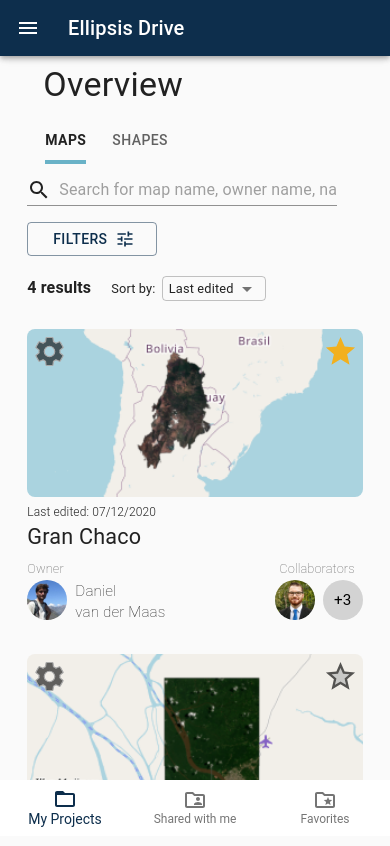
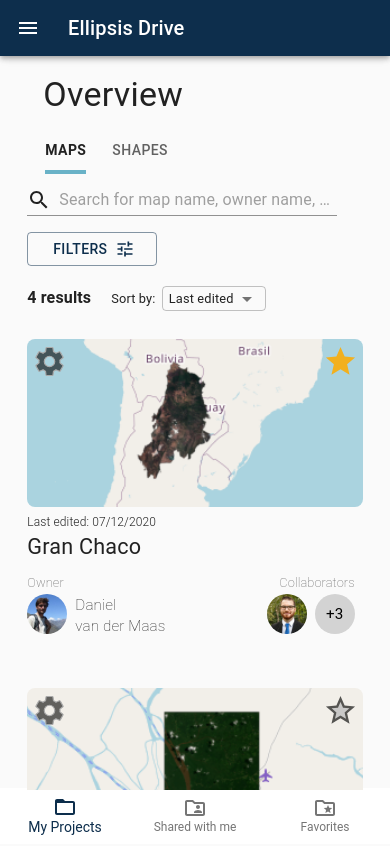
Before and after one commit to pouannes/ellispsis-drive-challenge, a React (Create React App) app: page /overview in a window 390 px wide. Built offline with nearby package versions, Linux system fonts and the light colour scheme.

Commit message:
UI bug fixes and firebase deployment

```diff
--- a/src/components/CardCollaboratorContainer/CardCollaboratorContainer.jsx
+++ b/src/components/CardCollaboratorContainer/CardCollaboratorContainer.jsx
@@ -18,11 +18,18 @@ const useStyles = makeStyles((theme) => ({
     color: "rgb(96,96,96)",
     fontSize: "0.8rem",
     alignSelf: "flex-end",
-    marginRight: "8px",
+    [theme.breakpoints.down("xs")]: {
+      // flexDirection: "column",
+      paddingRight: "8px",
+    },
   },
   collaboratorPhotosContainer: {
     display: "flex",
     justifyContent: "flex-end",
+    [theme.breakpoints.down("xs")]: {
+      // flexDirection: "column",
+      paddingRight: "8px",
+    },
   },
   avatarPhoto: {
     width: "40px",
--- a/src/components/ListObjectCard/ListObjectCard.jsx
+++ b/src/components/ListObjectCard/ListObjectCard.jsx
@@ -11,6 +11,7 @@ import ListTitleSection from "./ListTitleSection";
 const useStyles = makeStyles((theme) => ({
   card: {
     display: "flex",
+    justifyContent: "space-between",
     padding: "12px 12px 12px 0px",
     margin: "6px 6px 6px 0px",
     boxShadow: "0px 0px 0px white",
@@ -20,9 +21,10 @@ const useStyles = makeStyles((theme) => ({
     padding: 0,
     paddingBottom: "4px !important",
     marginLeft: "16px",
-    width: "calc(100% - 324px)",
     display: "flex",
+    flexGrow: "1",
     flexDirection: "column",
+    flexShrink: 1,
   },
   contentTitleContainer: {
     width: "100%",
--- a/src/components/ListObjectCard/ListTitleSection.jsx
+++ b/src/components/ListObjectCard/ListTitleSection.jsx
@@ -3,6 +3,8 @@ import React, { memo } from "react";
 import { Typography, IconButton, makeStyles } from "@material-ui/core";
 import { Settings } from "@material-ui/icons";
 import PropTypes from "prop-types";
+
+const CUSTOM_BREAKPOINT_DELTA = "170";
 
 const useStyles = makeStyles((theme) => ({
   titleContainer: {
@@ -10,6 +12,11 @@ const useStyles = makeStyles((theme) => ({
     flex: "1 1 0%",
     position: "relative",
     marginTop: (props) => (props.variant === "miniature" ? "6px" : ""),
+    [theme.breakpoints.down(
+      theme.breakpoints.values.xs - CUSTOM_BREAKPOINT_DELTA
+    )]: {
+      marginBottom: "4px",
+    },
   },
   lastEditedText: {
     fontSize: "0.75rem",
--- a/src/components/MiniatureCardBrowser/MiniatureCardBrowser.jsx
+++ b/src/components/MiniatureCardBrowser/MiniatureCardBrowser.jsx
@@ -12,6 +12,7 @@ const useStyles = makeStyles((theme) => ({
     display: "grid",
     [theme.breakpoints.up("xs")]: {
       gridTemplateColumns: "1fr 1fr",
+      gridGap: "0px 30px",
       "& div": {
         "&:nth-child(2n + 1)": {
           justifySelf: "start",
--- a/src/components/MiniatureObjectCard/MiniatureObjectCard.jsx
+++ b/src/components/MiniatureObjectCard/MiniatureObjectCard.jsx
@@ -17,6 +17,7 @@ const useStyles = makeStyles((theme) => ({
       theme.breakpoints.values.xs - CUSTOM_BREAKPOINT_DELTA
     )]: {
       flexDirection: "column !important",
+      marginBottom: "26px",
     },
     [theme.breakpoints.down("xs")]: {
       flexDirection: "row",
@@ -24,6 +25,10 @@ const useStyles = makeStyles((theme) => ({
     },
     [theme.breakpoints.up("xs")]: {
       flexDirection: "column",
+      width: "100%",
+    },
+    [theme.breakpoints.up("sm")]: {
+      // flexDirection: "column",
       width: "252px",
     },
     padding: "12px 0px 12px 0px",
--- a/src/components/ObjectDisplay/ObjectDisplay.jsx
+++ b/src/components/ObjectDisplay/ObjectDisplay.jsx
@@ -17,6 +17,9 @@ const useStyles = makeStyles((theme) => ({
     [theme.breakpoints.down(
       theme.breakpoints.values.xs - CUSTOM_BREAKPOINT_DELTA
     )]: {
+      width: "100% !important",
+    },
+    [theme.breakpoints.down("xs")]: {
       width: "100% !important",
     },
     width: "252px",
--- a/src/components/Overview/Overview.jsx
+++ b/src/components/Overview/Overview.jsx
@@ -28,14 +28,17 @@ const useStyles = makeStyles((theme) => ({
     [theme.breakpoints.down("xs")]: {
       gridTemplateColumns: "1fr",
       gridTemplateRows: "1fr",
+      paddingTop: "10px",
     },
     [theme.breakpoints.up("xs")]: {
       gridTemplateColumns: "1fr",
       gridTemplateRows: "1fr",
+      paddingTop: "10px",
     },
     [theme.breakpoints.up("sm")]: {
       gridTemplateColumns: "auto 1fr auto",
       gridGap: "32px",
+      paddingTop: 0,
     },
     [theme.breakpoints.up("md")]: {
       gridTemplateColumns: "auto auto auto",
@@ -57,7 +60,7 @@ const useStyles = makeStyles((theme) => ({
       top: 0,
       paddingTop: "34px",
       height: "calc(100vh - 64px)",
-      minWidth: "131px",
+      minWidth: "138px",
     },
   },
   browserContainer: {
--- a/src/components/Search/Search.jsx
+++ b/src/components/Search/Search.jsx
@@ -32,6 +32,9 @@ const useStyles = makeStyles((theme) => ({
     maxWidth: "580px",
     marginRight: "40px",
   },
+  searchInput: {
+    textOverflow: "ellipsis",
+  },
   button: {
     [theme.breakpoints.down("xs")]: {
       marginTop: "16px",
@@ -52,6 +55,7 @@ function Search({ searchValue, handleSearchValueChange, tabValue }) {
       <div className={classes.container}>
         <Input
           className={classes.searchField}
+          classes={{ input: `${classes.searchInput}` }}
           value={searchValue}
           onChange={handleSearchValueChange}
           placeholder={
```
Also changed, not shown: firebase.json (added), 2 other files (tests, documents, lock files or other folders).
